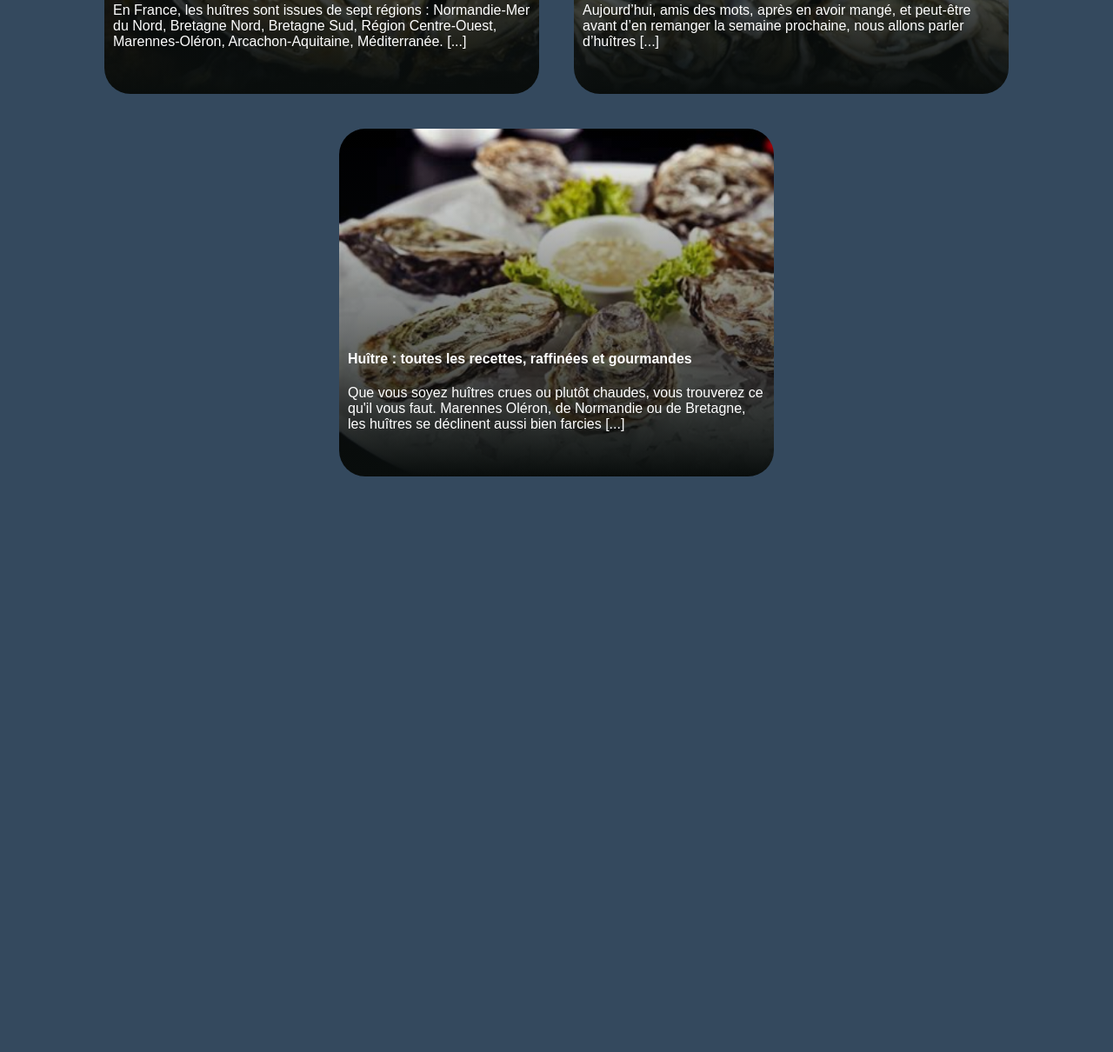
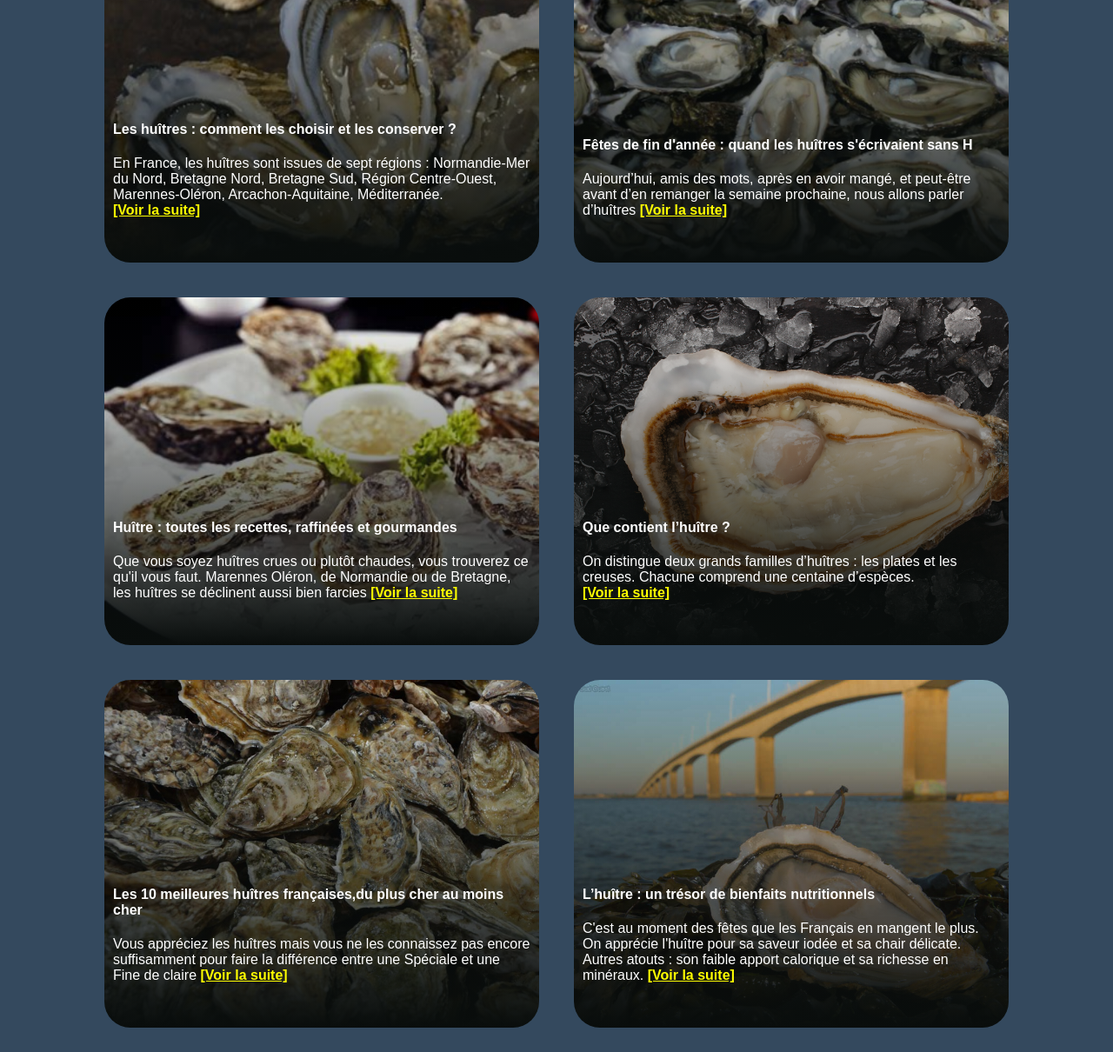
Before and after one commit to HugoDELCROIX/SiteHuitres, a plain HTML site: page les huîtres <3/index.html in a window 1280 px wide. Shown: the part 440-1650 px from the top of the page at 87% size. Before the commit the page ends 1016 px from the top, so only its background shows below. Drawn offline with Linux system fonts and the light colour scheme.

Commit message:
ajout d'articles

```diff
--- a/les huîtres <3/index.html
+++ b/les huîtres <3/index.html
@@ -6,20 +6,26 @@
 </head>
 
 <body>
-  <h1>Les Huîtres</h1>
-  <h2>Le site n°1 des férues d'huîtres</h2>
-
+  <header>
+    <h1>Les Huîtres</h1>
+    <h2>Le site n°1 des férues d'huîtres</h2>
+  </header>
+  <div id="nom_rubrique">
+    <h1>Actualités</h1>
+  </div>
   <div id="actu">
     <div class="item item1">
       <div class="misc">
         <div class="misctext">
           <h4 class="title">
-            Les huîtres : comment les choisir et les conserver ?'
+            Les huîtres : comment les choisir et les conserver ?
           </h4>
           <div class="moreinfos">
             <p class="channel">
               En France, les huîtres sont issues de sept régions : Normandie‐Mer du Nord, Bretagne Nord, Bretagne Sud,
-              Région Centre‐Ouest, Marennes‐Oléron, Arcachon‐Aquitaine, Méditerranée. [...]</p>
+              Région Centre‐Ouest, Marennes‐Oléron, Arcachon‐Aquitaine, Méditerranée. <a target="_blank"
+                href="https://www.economie.gouv.fr/dgccrf/Publications/Vie-pratique/Fiches-pratiques/Huitres"><b>[Voir&nbspla&nbspsuite]</b></a>
+            </p>
           </div>
         </div>
       </div>
@@ -34,7 +40,9 @@
           <div class="moreinfos">
             <p class="channel">
               Aujourd’hui, amis des mots, après en avoir mangé, et peut-être avant d’en remanger la semaine prochaine,
-              nous allons parler d’huîtres [...]</p>
+              nous allons parler d’huîtres <a target="_blank"
+                href="https://www.rtl.fr/actu/debats-societe/fetes-de-fin-d-annee-quand-les-huitres-s-ecrivaient-sans-h-7800945756"><b>[Voir&nbspla&nbspsuite]</b></a>
+            </p>
           </div>
         </div>
       </div>
@@ -49,7 +57,56 @@
           <div class="moreinfos">
             <p class="channel">
               Que vous soyez huîtres crues ou plutôt chaudes, vous trouverez ce qu'il vous faut. Marennes Oléron, de
-              Normandie ou de Bretagne, les huîtres se déclinent aussi bien farcies [...]</p>
+              Normandie ou de Bretagne, les huîtres se déclinent aussi bien farcies <a target="_blank"
+                href="https://cuisine.journaldesfemmes.fr/recette-huitre"><b>[Voir&nbspla&nbspsuite]</b></a></p>
+          </div>
+        </div>
+      </div>
+    </div>
+
+    <div class="item item4">
+      <div class="misc">
+        <div class="misctext">
+          <h4 class="title">
+            Que contient l’huître ?
+          </h4>
+          <div class="moreinfos">
+            <p class="channel">
+              On distingue deux grands familles d’huîtres : les plates et les creuses. Chacune comprend une centaine d’espèces. <a target="_blank"
+                href="https://sante.lefigaro.fr/mieux-etre/nutrition-aliments/huitre/que-contient-lhuitre"><b>[Voir&nbspla&nbspsuite]</b></a>
+            </p>
+          </div>
+        </div>
+      </div>
+    </div>
+
+    <div class="item item5">
+      <div class="misc">
+        <div class="misctext">
+          <h4 class="title">
+            Les 10 meilleures huîtres françaises,du plus cher au moins cher
+          </h4>
+          <div class="moreinfos">
+            <p class="channel">
+              Vous appréciez les huîtres mais vous ne les connaissez pas encore suffisamment pour faire la différence entre une Spéciale et une Fine de claire <a target="_blank"
+                href="https://fishandfiches.com/les-10-meilleures-huitres-francaises-du-plus-cher-au-moins-cher/"><b>[Voir&nbspla&nbspsuite]</b></a>
+            </p>
+          </div>
+        </div>
+      </div>
+    </div>
+
+    <div class="item item6">
+      <div class="misc">
+        <div class="misctext">
+          <h4 class="title">
+            L’huître : un trésor de bienfaits nutritionnels
+          </h4>
+          <div class="moreinfos">
+            <p class="channel">
+              C'est au moment des fêtes que les Français en mangent le plus. On apprécie l'huître pour sa saveur iodée et sa chair délicate. Autres atouts : son faible apport calorique et sa richesse en minéraux. <a target="_blank"
+                href="https://www.santemagazine.fr/alimentation/aliments-et-sante/lhuitre-un-tresor-de-bienfaits-nutritionnels-171000"><b>[Voir&nbspla&nbspsuite]</b></a>
+            </p>
           </div>
         </div>
       </div>
--- a/les huîtres <3/style_huitre.css
+++ b/les huîtres <3/style_huitre.css
@@ -3,6 +3,39 @@ body {
     font-family: Arial, Helvetica, sans-serif;
 }
 
+header{
+    background: url('images/bretagne1.jpeg');
+    color: aliceblue;
+    text-align: center;
+	width: 100%;
+	height: auto;
+	background-size: cover;
+	background-attachment: fixed;
+	position: relative;
+	overflow: hidden;
+	border-radius: 0 0 85% 85% / 30%;
+}
+
+header h1{
+    font-family: 'Dancing Script', cursive;
+	font-size: 80px;
+	margin-bottom: 30px;
+}
+
+a{
+    color: yellow;
+}
+
+header h2{
+    font-family: 'Dancing Script', cursive;
+	margin-bottom: 30px;
+}
+
+#nom_rubrique{
+    text-align: center;
+    color: aliceblue;
+
+}
 #actu {
     display: flex;
     justify-content: center;
@@ -41,6 +74,20 @@ body {
     background-size: cover;
 }
 
+.item4 {
+    background: linear-gradient(to bottom, transparent, #090d0c), url('images/huitre4.jpeg');
+    background-size: cover;
+}
+
+.item5 {
+    background: linear-gradient(to bottom, transparent, #090d0c), url('images/huitre5.jpeg');
+    background-size: cover;
+}
+
+.item6 {
+    background: linear-gradient(to bottom, transparent, #090d0c), url('images/huitre6.jpeg');
+    background-size: cover;
+}
 .misctext {
     padding: 10px;
     color: white;
```
Also changed, not shown: les huîtres <3/images/bretagne1.jpeg (added), les huîtres <3/images/huitre4.jpeg (added), les huîtres <3/images/huitre5.jpeg (added), les huîtres <3/images/huitre6.jpeg (added).
